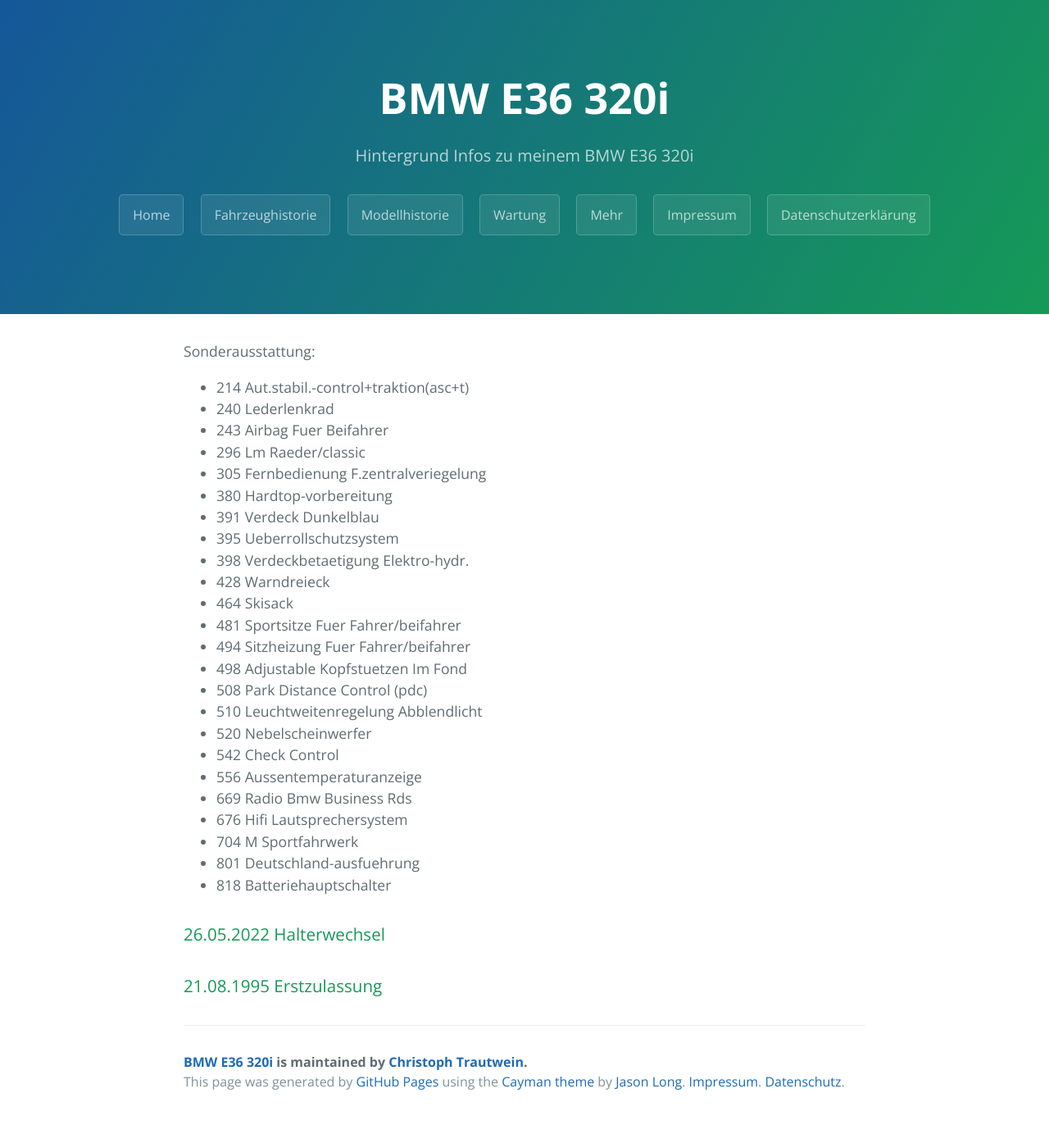
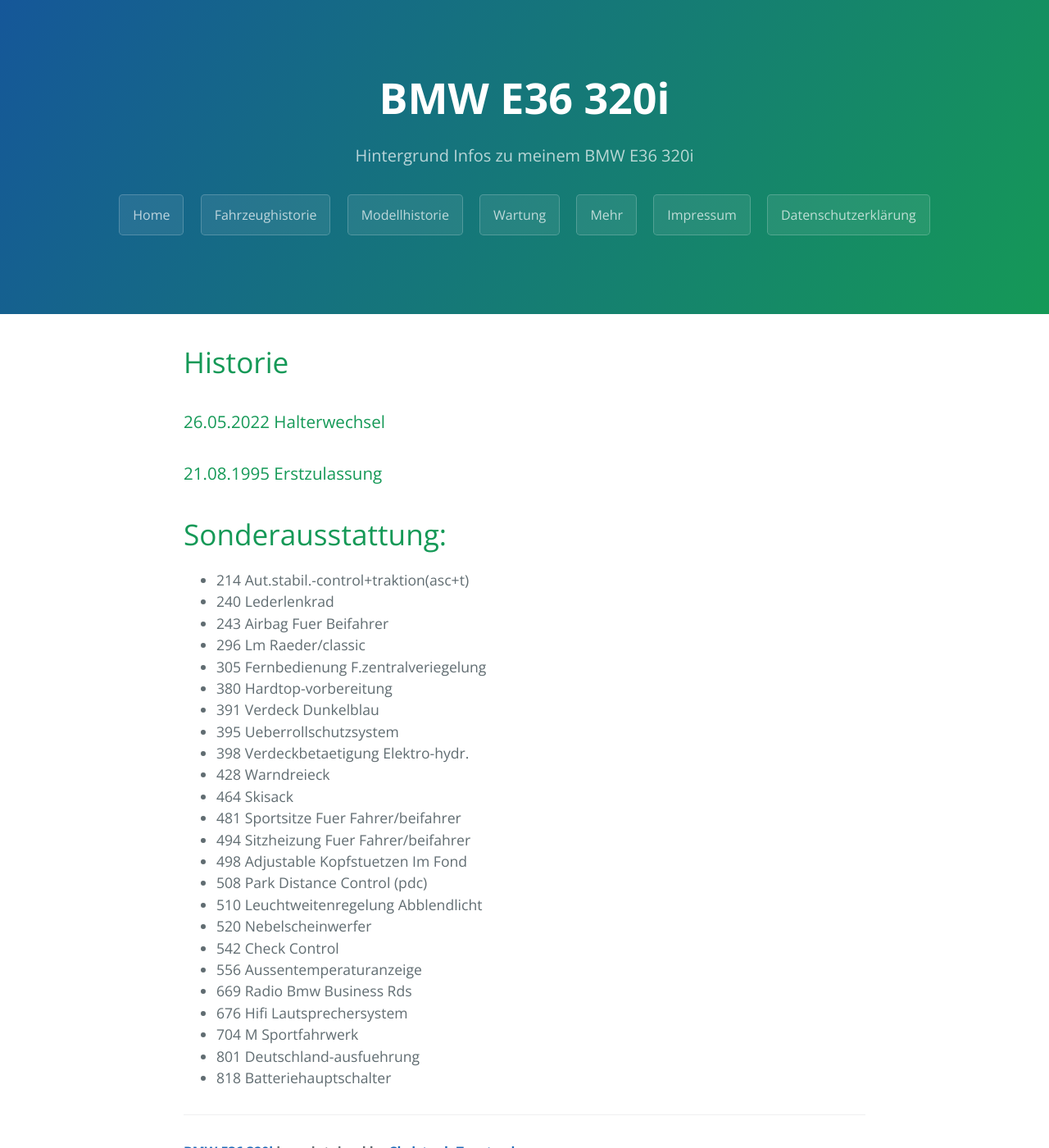
Before and after one commit to trautw/SCD-Quickstart, a Jekyll site: the page built from docs/_pages/01_object.md, in a window 1280 px wide and 1400 px high. Shown: the whole window at 82% size. Built offline with Jekyll 4.4.1, drawn with Linux system fonts in a browser that asks for light colours; part of the change alters nothing that is shown.

Commit message:
Update 01_object.md

```diff
--- a/docs/_pages/01_object.md
+++ b/docs/_pages/01_object.md
@@ -4,7 +4,14 @@ title: Fahrzeughistorie
 permalink: /object/
 ---
 
-Sonderausstattung:
+# Historie
+
+### 26.05.2022 Halterwechsel
+
+### 21.08.1995 Erstzulassung
+
+
+# Sonderausstattung:
 - 214	Aut.stabil.-control+traktion(asc+t)
 - 240	Lederlenkrad
 - 243	Airbag Fuer Beifahrer
@@ -29,7 +36,3 @@ Sonderausstattung:
 - 704	M Sportfahrwerk
 - 801	Deutschland-ausfuehrung
 - 818	Batteriehauptschalter
-
-### 26.05.2022 Halterwechsel
-
-### 21.08.1995 Erstzulassung
```
